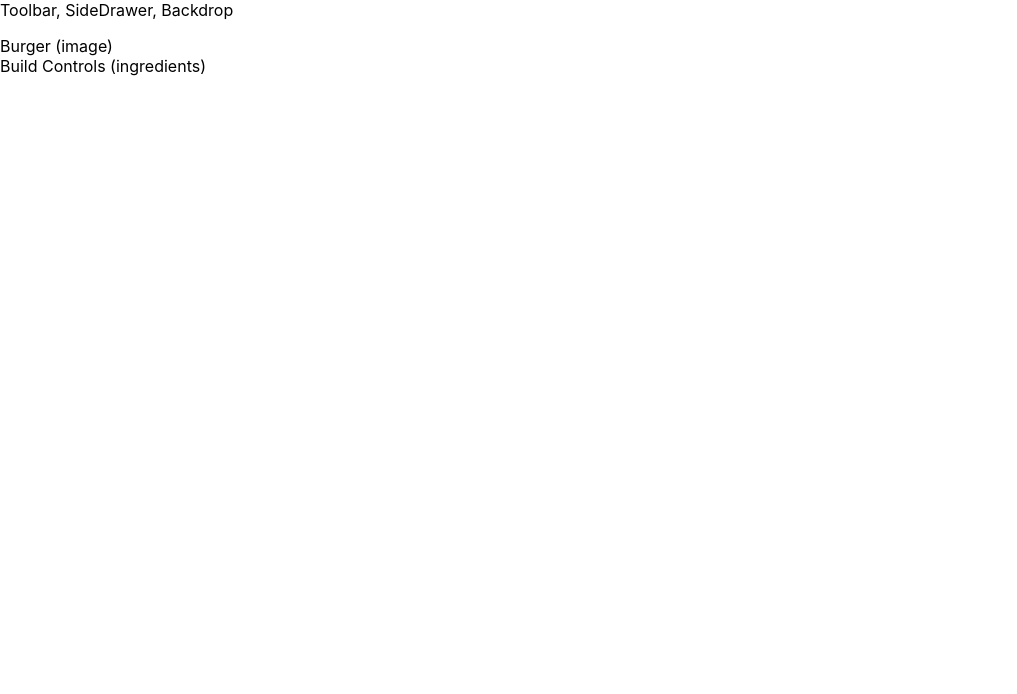
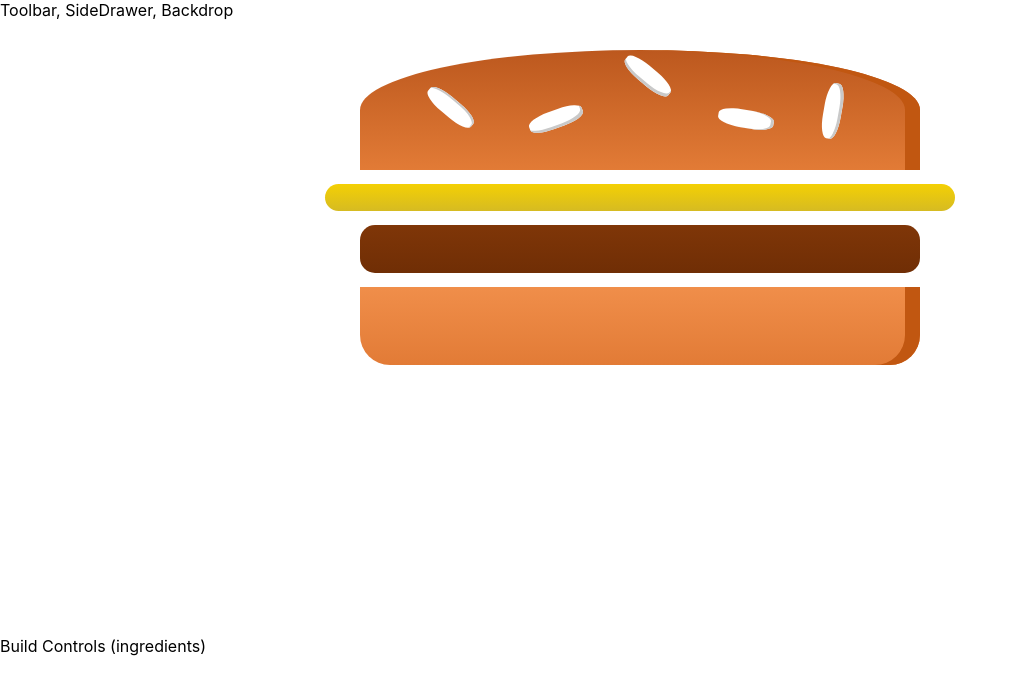
Before and after one commit to zarkle/burger-app, a React (Create React App) app: page / in a window 1280 px wide. Shown: the top 694 px of the page, without its empty margins (0-1017 px from the left). Built offline with nearby package versions, Linux system fonts and the light colour scheme.

Commit message:
display a burger

```diff
--- a/src/containers/BurgerBuilder/BurgerBuilder.js
+++ b/src/containers/BurgerBuilder/BurgerBuilder.js
@@ -1,11 +1,12 @@
 import React, {Component} from 'react';
 import Aux from '../../hoc/Aux';
+import Burger from '../../components/Burger/Burger';
 
 class BurgerBuilder extends Component {
   render() {
     return(
       <Aux>
-        <div>Burger (image)</div>
+        <Burger />
         <div>Build Controls (ingredients)</div>
       </Aux>
     );
```
